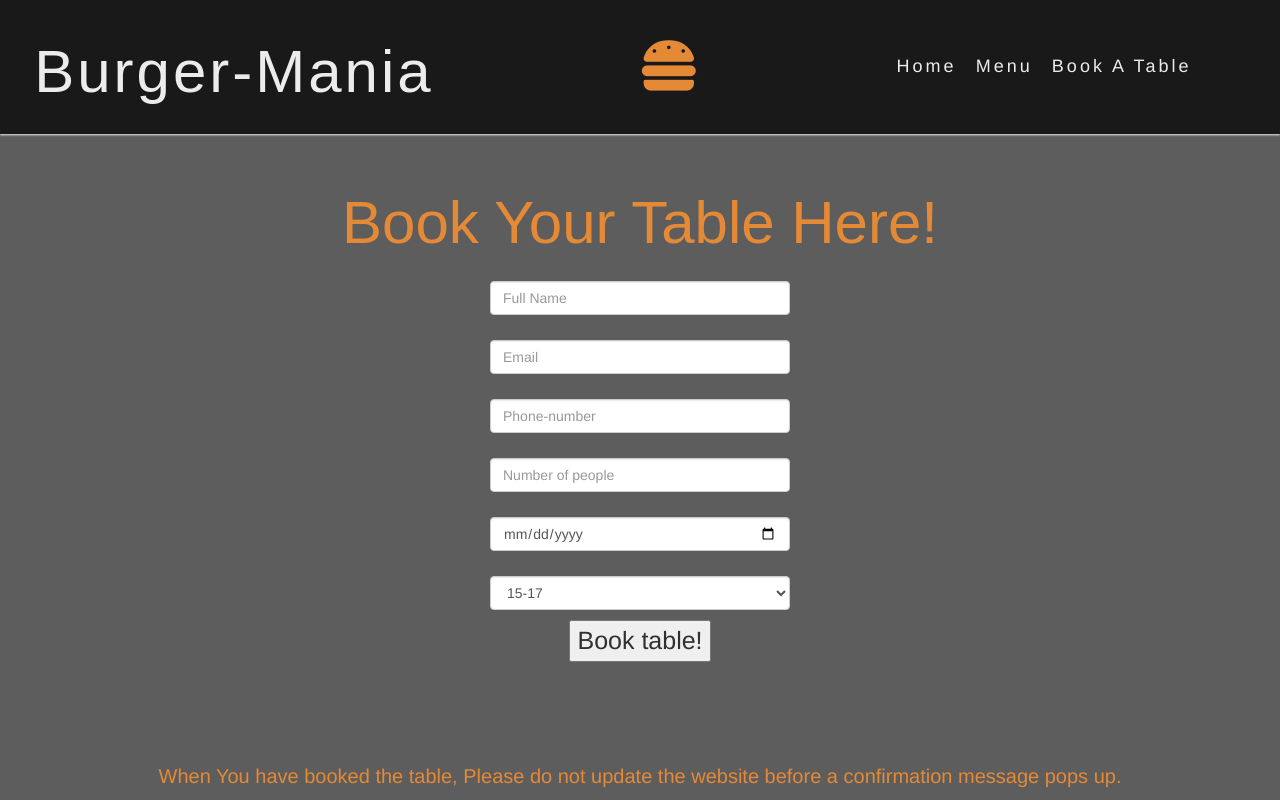
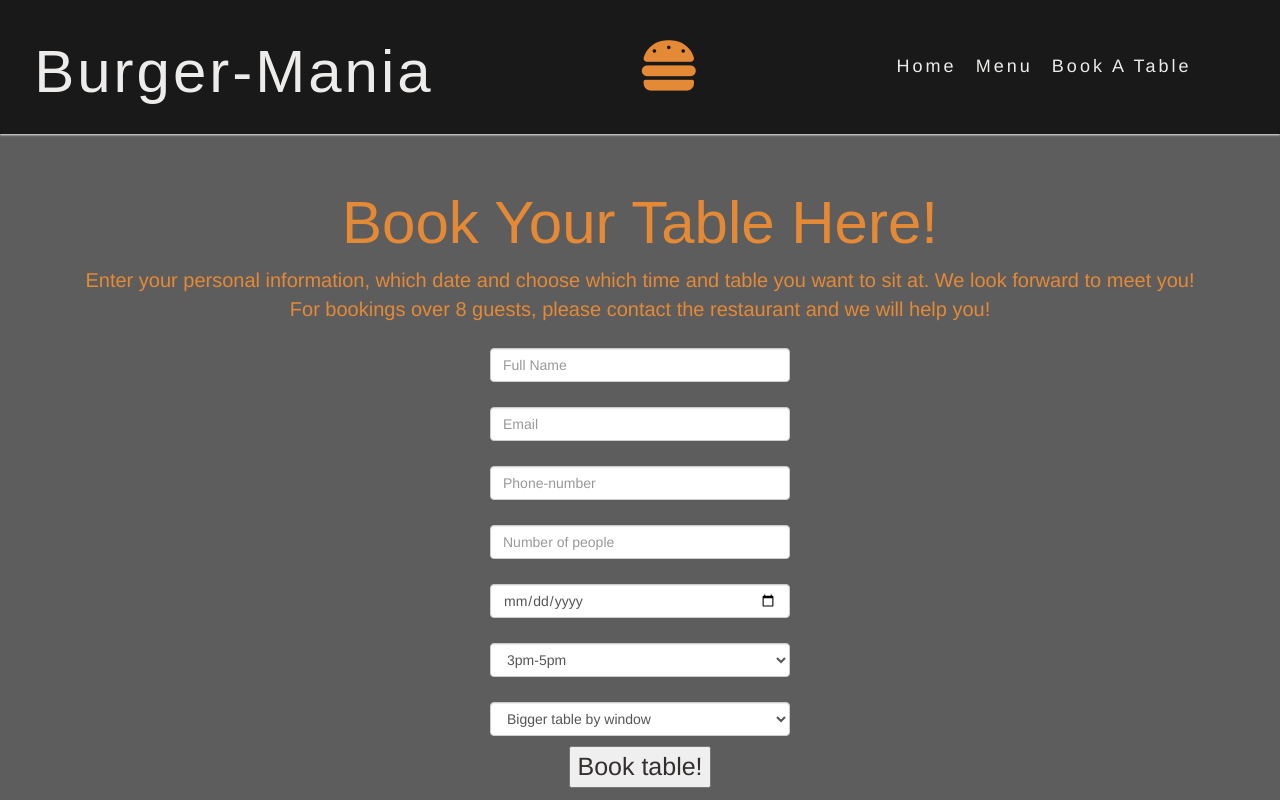
Before and after one commit to juliachelsie/Burger-Mania, a Django app: page /book.html in a window 1280 px wide. Shown: the top 800 px of the page. Run offline with Django 3.2, Linux system fonts and the light colour scheme; some libraries are stand-ins or nearby versions; some web fonts are replaced.

Commit message:
Added attrs to table in form

```diff
--- a/restaurant/forms.py
+++ b/restaurant/forms.py
@@ -2,14 +2,14 @@ from django.forms import ModelForm
 from django import forms
 from .models import Reservation
 
-tableChoices = {
-    'window1': 'Bigger table by window',
-    'window2': 'Smaller table by window',
-    'bigTable1': 'Big table in isle',
-    'bigTable2': 'Big table upstairs'
-}
+tableChoices = [
+    ('1', 'Bigger table by window'),
+    ('2', 'Smaller table by window'),
+    ('3', 'Big table in isle'),
+    ('4', 'small table in isle')
+]
 
-sittingTimes = [('3-5', '15-17'), ('5-7', '17-19'), ('7-9', '19-21'),]
+sittingTimes = [('3-5', '3pm-5pm'), ('5-7', '5pm-7pm'), ('7-9', '7pm-9pm'),]
 
 
 class Reserve_table_form(ModelForm):
@@ -20,12 +20,16 @@ class Reserve_table_form(ModelForm):
     phone_number = forms.IntegerField(widget=forms.TextInput(
         attrs={'placeholder': 'Phone-number', 'style': 'width: 300px;', 'class': 'form-control'}))
     number_of_people = forms.IntegerField(widget=forms.NumberInput(
-        attrs={'placeholder': 'Number of people', 'style': 'width: 300px;', 'class': 'form-control'}))
+        attrs={'min': 1, 'max': '8', 'type': 'number', 'placeholder': 'Number of people', 'style': 'width: 300px;', 'class': 'form-control'}))
+    table = forms.ChoiceField(choices=tableChoices, widget=forms.Select(
+        attrs={'style': 'width: 300px;', 'class': 'form-control'}))
     date = forms.DateField(widget=forms.NumberInput(
-        attrs={'placeholder': 'Which day do you wish to visit us?', 'class': 'form-control', 'type': 'date', 'style': 'width: 300px;'}))
+        attrs={'class': 'form-control', 'type': 'date', 'style': 'width: 300px;'}))
     time = forms.ChoiceField(choices=sittingTimes, widget=forms.Select(
-        attrs={'placeholder': 'What time do you want to visit us?', 'style': 'width: 300px;', 'class': 'form-control'}))
+        attrs={'style': 'width: 300px;', 'class': 'form-control'}))
 
     class Meta:
         model = Reservation
-        fields = ['name', 'email', 'phone_number', 'number_of_people', 'date', 'time']
+        fields = ['name', 'email', 'phone_number',
+                  'number_of_people', 'date', 'time', 'table']
+        unique_together = ('date', 'time', 'table',)
--- a/restaurant/models.py
+++ b/restaurant/models.py
@@ -7,10 +7,17 @@ from datetime import datetime
 # Create your models here.
 
 sittingTimes = (
-    ("3-5", "15-17"),
-    ("5-7", "17-19"),
-    ("7-9", "19-21"),
+    ("3-5", "3pm-5pm"),
+    ("5-7", "5pm-7pm"),
+    ("7-9", "7pm-9pm"),
 )
+
+tableChoices = [
+    ('1', 'Bigger table by window'),
+    ('2', 'Smaller table by window'),
+    ('3', 'Big table in isle'),
+    ('4', 'small table in isle')
+]
 
 
 class Reservation(models.Model):
@@ -19,10 +26,9 @@ class Reservation(models.Model):
     phone_number = models.IntegerField()
     number_of_people = models.IntegerField(validators=[MinValueValidator(0),
                                                        MaxValueValidator(5)])
-    table = models.IntegerField(null=True, blank=False, validators=[MinValueValidator(0),
-                                MaxValueValidator(5)])
-    date = datetime.now()
-    time = models.CharField(choices=sittingTimes, max_length=25)
+    table = models.TextField(choices=tableChoices, max_length=255)
+    date = models.DateTimeField(default=datetime.now)
+    time = models.TextField(choices=sittingTimes, max_length=255)
 
     def __str__(self):
         return self.name
--- a/static/css/style.css
+++ b/static/css/style.css
@@ -1,6 +1,6 @@
 @import url("https://fonts.googleapis.com/css2?family=Open+Sans:ital,wght@0,400;1,500&family=Road+Rage&display=swap");
 
- #logo {
+#logo {
     margin-left: 0px;
     padding-right: 30px;
     box-sizing: border-box;
@@ -153,7 +153,7 @@ body {
     /*width: 100%;*/
     background: url("/static/burger.jpg") no-repeat center center/cover;
     position: relative;
-   /* background-attachment: fixed;*/
+    /* background-attachment: fixed;*/
     box-shadow: 0 1px 2px #eeecea;
 }
 
@@ -320,6 +320,11 @@ body {
     margin-top: 100px;
 }
 
+#bookings {
+    color: #e48935;
+    font-size: 20px;
+}
+
 /* form */
 table {
     margin: 0 auto;
--- a/templates/restaurant/base.html
+++ b/templates/restaurant/base.html
@@ -1,7 +1,6 @@
 {% load static %}
 <!DOCTYPE html>
 <html lang="en">
-
   <head>
     <meta charset="UTF-8" />
     <meta http-equiv="X-UA-Compatible" content="IE=edge" />
@@ -12,23 +11,39 @@
     <!--Title-->
     <title>Burgermania</title>
     <!-- Latest compiled and minified CSS -->
-    <link rel="stylesheet" href="https://cdn.jsdelivr.net/npm/bootstrap@3.4.1/dist/css/bootstrap.min.css"
-        integrity="sha384-HSMxcRTRxnN+Bdg0JdbxYKrThecOKuH5zCYotlSAcp1+c8xmyTe9GYg1l9a69psu" crossorigin="anonymous" />
+    <link
+      rel="stylesheet"
+      href="https://cdn.jsdelivr.net/npm/bootstrap@3.4.1/dist/css/bootstrap.min.css"
+      integrity="sha384-HSMxcRTRxnN+Bdg0JdbxYKrThecOKuH5zCYotlSAcp1+c8xmyTe9GYg1l9a69psu"
+      crossorigin="anonymous"
+    />
 
     <!-- Optional theme -->
-    <link rel="stylesheet" href="https://cdn.jsdelivr.net/npm/bootstrap@3.4.1/dist/css/bootstrap-theme.min.css"
-        integrity="sha384-6pzBo3FDv/PJ8r2KRkGHifhEocL+1X2rVCTTkUfGk7/0pbek5mMa1upzvWbrUbOZ" crossorigin="anonymous" />
+    <link
+      rel="stylesheet"
+      href="https://cdn.jsdelivr.net/npm/bootstrap@3.4.1/dist/css/bootstrap-theme.min.css"
+      integrity="sha384-6pzBo3FDv/PJ8r2KRkGHifhEocL+1X2rVCTTkUfGk7/0pbek5mMa1upzvWbrUbOZ"
+      crossorigin="anonymous"
+    />
 
     <!-- Latest compiled and minified JavaScript -->
-    <script src="https://cdn.jsdelivr.net/npm/bootstrap@3.4.1/dist/js/bootstrap.min.js"
+    <script
+      src="https://cdn.jsdelivr.net/npm/bootstrap@3.4.1/dist/js/bootstrap.min.js"
       integrity="sha384-aJ21OjlMXNL5UyIl/XNwTMqvzeRMZH2w8c5cRVpzpU8Y5bApTppSuUkhZXN0VxHd"
-        crossorigin="anonymous"></script>
+      crossorigin="anonymous"
+    ></script>
     <link rel="stylesheet" href="static/css/style.css" />
     <!--Font awesome-->
-    <script src="https://kit.fontawesome.com/032f9bfe1a.js" crossorigin="anonymous"></script>
+    <script
+      src="https://kit.fontawesome.com/032f9bfe1a.js"
+      crossorigin="anonymous"
+    ></script>
     <!--Jquery-->
-    <script src="https://code.jquery.com/jquery-3.7.1.js" integrity="sha256-eKhayi8LEQwp4NKxN+CfCh+3qOVUtJn3QNZ0TciWLP4="
-        crossorigin="anonymous"></script>
+    <script
+      src="https://code.jquery.com/jquery-3.7.1.js"
+      integrity="sha256-eKhayi8LEQwp4NKxN+CfCh+3qOVUtJn3QNZ0TciWLP4="
+      crossorigin="anonymous"
+    ></script>
   </head>
 
   <body>
@@ -44,8 +59,13 @@
       </div>
       <div class=".col-xs-6 .col-md-4">
         <input type="checkbox" id="nav-toggle" name="nav-toggle" />
-            <label for="nav-toggle" id="fa-bars" class="nav-toggle-label fa-solid fa-bars"
-                style="color: #eeecea; font-size: 30px" aria-label="Menu for Home, Menu and Book a table"></label>
+        <label
+          for="nav-toggle"
+          id="fa-bars"
+          class="nav-toggle-label fa-solid fa-bars"
+          style="color: #eeecea; font-size: 30px"
+          aria-label="Menu for Home, Menu and Book a table"
+        ></label>
         <nav>
           <ul id="menu">
             <li>
@@ -71,22 +91,38 @@
     <footer id="footer">
       <ul id="social-networks">
         <li>
-                <a href="https://www.facebook.com/" target="_blank" rel="noopener"
-                    aria-label="Visit our Facebook page (opens in new tab)"><i class="fa-brands fa-facebook"></i></a>
+          <a
+            href="https://www.facebook.com/"
+            target="_blank"
+            rel="noopener"
+            aria-label="Visit our Facebook page (opens in new tab)"
+            ><i class="fa-brands fa-facebook"></i
+          ></a>
         </li>
         <li>
-                <a href="https://www.instagram.com/" target="_blank" rel="noopener"
-                    aria-label="Visit our Instagram page (opens in new tab)"><i class="fa-brands fa-instagram"></i></a>
+          <a
+            href="https://www.instagram.com/"
+            target="_blank"
+            rel="noopener"
+            aria-label="Visit our Instagram page (opens in new tab)"
+            ><i class="fa-brands fa-instagram"></i
+          ></a>
         </li>
         <li>
-                <a href="https://twitter.com/" target="_blank" rel="noopener"
-                    aria-label="Visit our Twitter page (opens in new tab)"><i class="fa-brands fa-twitter"></i></a>
+          <a
+            href="https://twitter.com/"
+            target="_blank"
+            rel="noopener"
+            aria-label="Visit our Twitter page (opens in new tab)"
+            ><i class="fa-brands fa-twitter"></i
+          ></a>
         </li>
       </ul>
       <div id="address">
         <p id="adress-text">
           Tredje Långgatan 15 <br />
-                413 28 Göteborg
+          413 28 Göteborg <br />
+          Call us at : 12 345
         </p>
       </div>
     </footer>
@@ -94,5 +130,4 @@
       $('a.menulink').button();
     </script>
   </body>
-
 </html>
--- a/templates/restaurant/book.html
+++ b/templates/restaurant/book.html
@@ -7,8 +7,19 @@
         <div class="row align-items-center justify-content-center">
           <div class="col-md-7">
             <h2 class="reservation-heading">Book Your Table Here!</h2>
+            <p id="bookings">
+              Enter your personal information, which date and choose which time
+              and table you want to sit at. We look forward to meet you! For
+              bookings over 8 guests, please contact the restaurant and we will
+              help you!
+            </p>
             <div id="book-table">
-                            <form method="POST" action="" enctype="multipart/form-data" id="book-form">
+              <form
+                method="POST"
+                action=""
+                enctype="multipart/form-data"
+                id="book-form"
+              >
                 {% csrf_token %}
                 <table>
                   {{ form }} {% if messages %} {% for message in messages %} {%
@@ -19,21 +30,34 @@
                   {% endfor %} {% endif %}
                 </table>
                 <table>
-                                    <input type="submit" class="reserve-button" value="Book table!" />
+                  <input
+                    type="submit"
+                    class="reserve-button"
+                    value="Book table!"
+                  />
                 </table>
               </form>
             </div>
           </div>
-
         </div>
-                <p id="book">When You have booked the table, Please do not update the website before a confirmation message pops up.</p>
+        <p id="book">
+          When You have booked the table, Please do not update the website
+          before a confirmation message pops up.
+        </p>
       </div>
     </div>
   </div>
 </section>
-<iframe id="map"
+<iframe
+  id="map"
   src="https://www.google.com/maps/embed?pb=!1m18!1m12!1m3!1d2132.0480948744544!2d11.949421!3d57.6986527!2m3!1f0!2f0!3f0!3m2!1i1024!2i768!4f13.1!3m3!1m2!1s0x464ff341846d2a73%3A0xc391c6acc70a0ec8!2sTredje%20L%C3%A5nggatan%2015%2C%20413%2028%20G%C3%B6teborg!5e0!3m2!1ssv!2sse!4v1700746076045!5m2!1ssv!2sse"
-    width="600" height="450" style="border: 0" allowfullscreen="" loading="lazy"
-    referrerpolicy="no-referrer-when-downgrade" aria-label="Google-map"></iframe>
+  width="600"
+  height="450"
+  style="border: 0"
+  allowfullscreen=""
+  loading="lazy"
+  referrerpolicy="no-referrer-when-downgrade"
+  aria-label="Google-map"
+></iframe>
 
 {% endblock %}
```
Also changed, not shown: restaurant/migrations/0001_initial.py, restaurant/migrations/0002_alter_reservation_table.py (added), restaurant/migrations/0003_auto_20240124_1203.py (added). Lines whose indentation alone changed are shown as unchanged.
